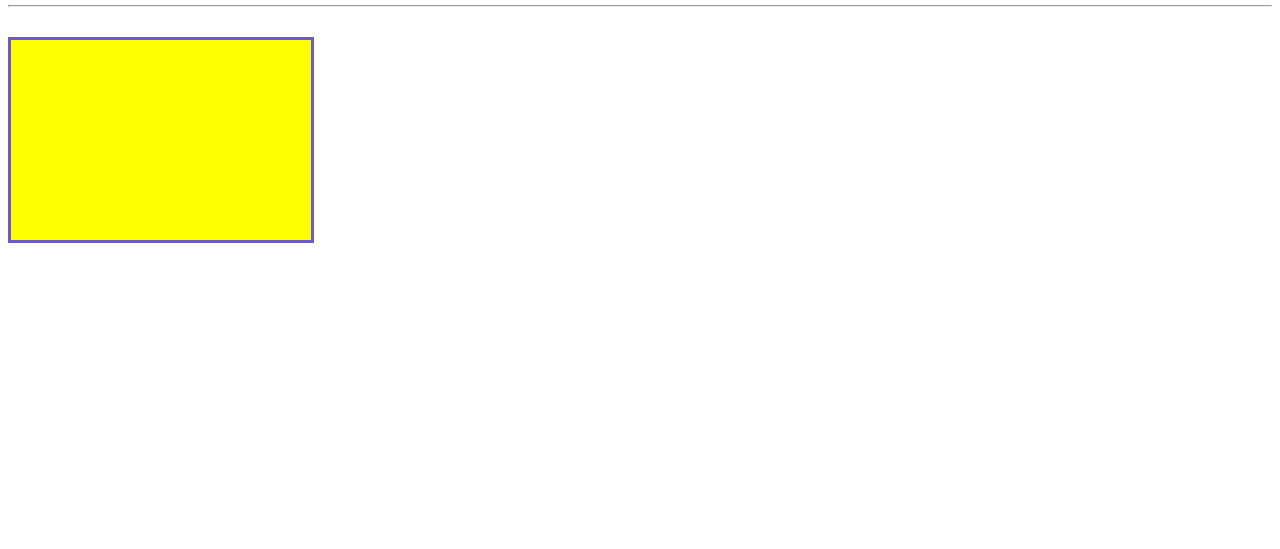
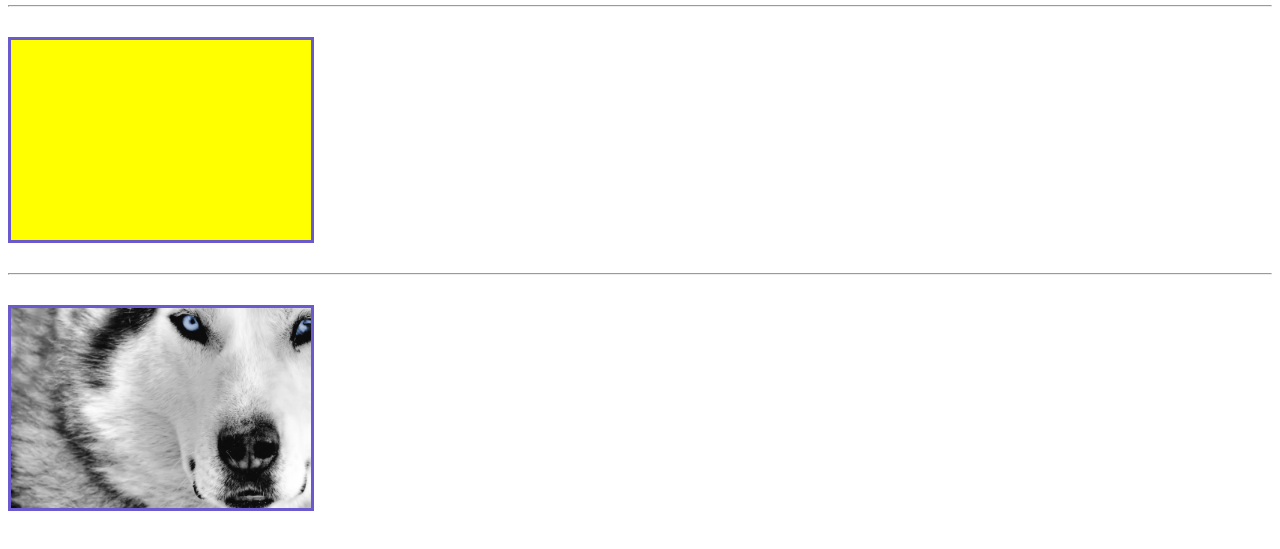
Before and after one commit to sitezed/javascript_iim_gr1a2dev, a plain HTML site: page javascript/DOM/index.html in a window 1280 px wide. Shown: the part 1402-1951 px from the top of the page. Drawn offline with Linux system fonts and the light colour scheme.

Commit message:
adding setinterval

```diff
--- a/javascript/DOM/fichier.js
+++ b/javascript/DOM/fichier.js
@@ -63,3 +63,31 @@ document.getElementById('aaron').onclick = function() {
 
 // exercice :
 // creer une image, faire en sorte de changer dimage, a chaque clic sur limage. Faire tourner les 5 images (a.jpg,b.jpg,c.jpg,d.jpg,e.jpg)
+function tournerImage() {
+  var exoImage = document.getElementById('exoImage');
+  var imageCourante = exoImage.getAttribute('src'); // me permet de recuperer la valeur de l'attribut visé
+  if(imageCourante === 'a.jpg') {
+    exoImage.setAttribute('src', 'b.jpg');
+  } else if (imageCourante === 'b.jpg')
+  {
+    exoImage.setAttribute('src', 'c.jpg');
+  } else if (imageCourante === 'c.jpg')
+  {
+    exoImage.setAttribute('src', 'd.jpeg');
+  } else if (imageCourante === 'd.jpeg')
+  {
+    exoImage.setAttribute('src', 'e.jpeg');
+  } else if (imageCourante === 'e.jpeg')
+  {
+    exoImage.setAttribute('src', 'f.jpg');
+  } else if (imageCourante === 'f.jpg')
+  {
+    exoImage.setAttribute('src', 'a.jpg');
+  }
+}
+
+document.getElementById('exoImage').onclick = function(){
+  tournerImage();
+};
+
+setInterval(tournerImage, 1000); // toute les 1 seconde, je fais tourner limage
--- a/javascript/DOM/index.html
+++ b/javascript/DOM/index.html
@@ -79,6 +79,10 @@ C'est a dire, qu'avec le DOM, nous pouvons attrapper et manipuler chaque eveneme
 <button id="smallAllJaune">Retrecir tous les jaunes</button>
 <hr>
 <div class="jaune" id="aaron"></div>
+<hr>
+<div>
+  <img id="exoImage" src="a.jpg">
+</div>
 <script src="fichier.js"></script>
 <hr style="margin-top:1000px;">
 
```
